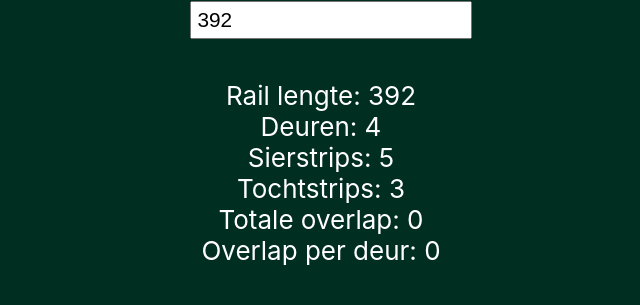
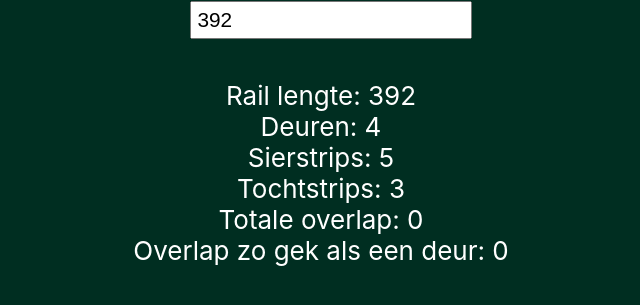
Before and after one commit to Milan-Koelen/tuinmaximaal-react, a React (Create React App) app: page / in a window 1280 px wide. Shown: the part 419-724 px from the top of the page, without its empty margins (319-959 px from the left). Built offline with nearby package versions, Linux system fonts and the light colour scheme.

Commit message:
zo gek als een deur

```diff
--- a/src/App.js
+++ b/src/App.js
@@ -79,7 +79,7 @@ function App() {
 							<br />
 							Totale overlap: {totalOverlap}
 							<br />
-							Overlap per deur: {overlapDoors}
+							Overlap zo gek als een deur: {overlapDoors}
 							<br />
 						</div>
 					</div>
```
